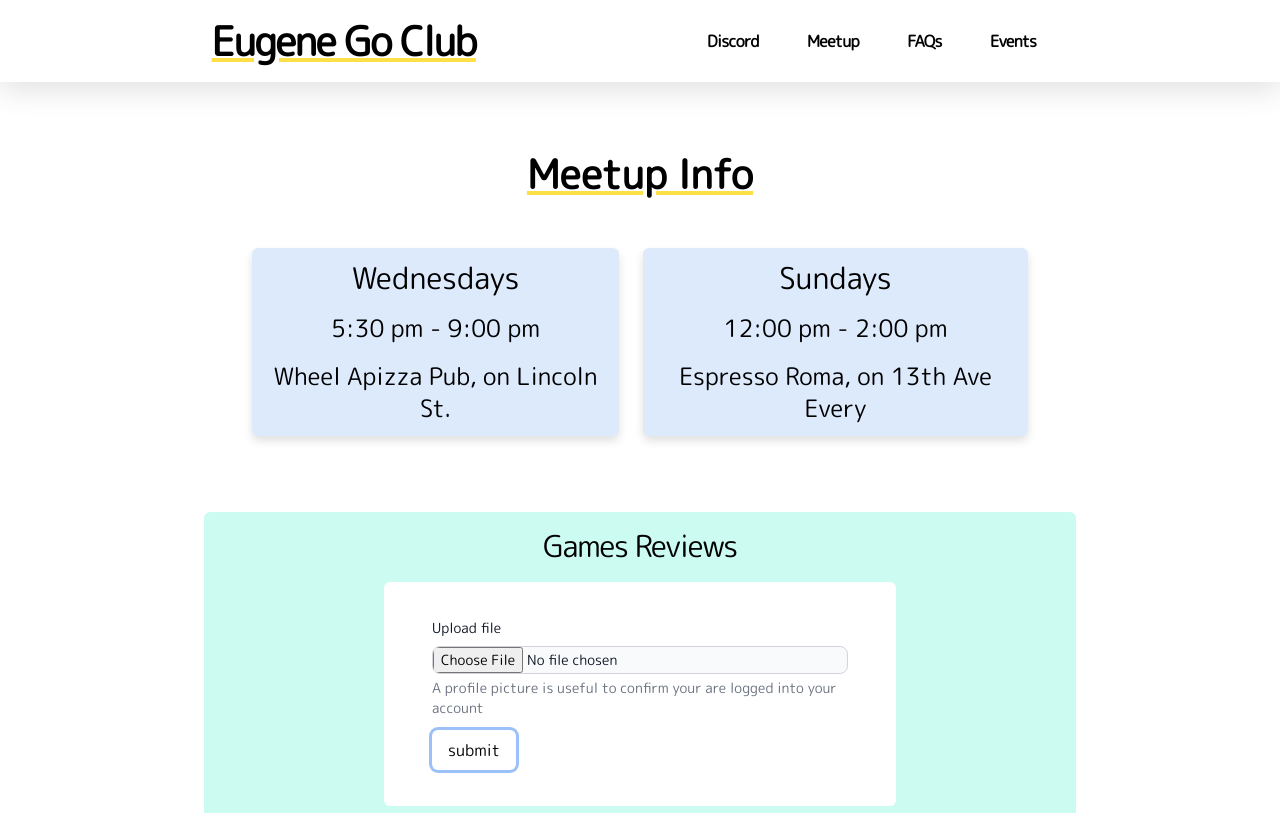
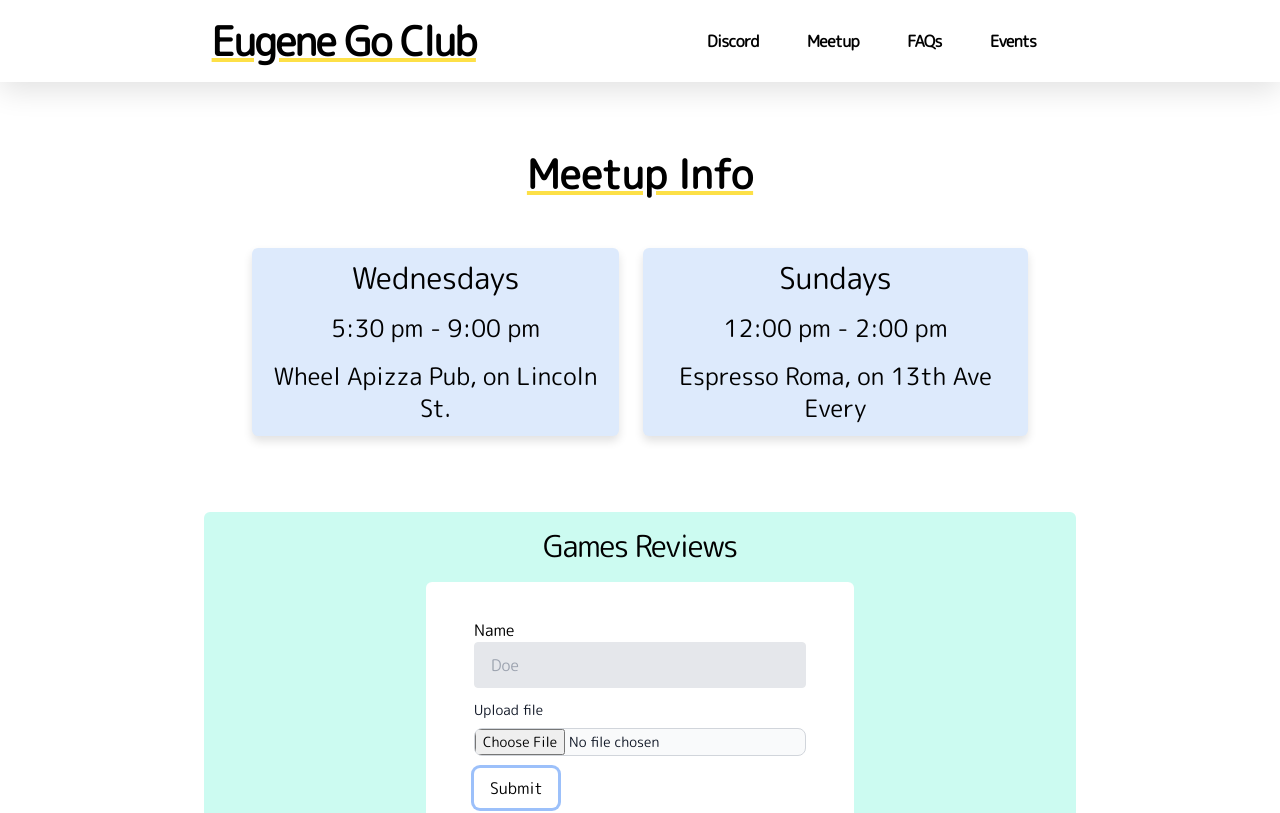
Before and after one commit to hnakae/go-club, a Next.js app: page / in a window 1280 px wide. Shown: the top 813 px of the page. Built offline with nearby package versions, Linux system fonts and the light colour scheme.

Commit message:
add rate limiter

```diff
--- a/next.config.js
+++ b/next.config.js
@@ -2,9 +2,7 @@
 const nextConfig = {
   reactStrictMode: true,
   images: {
-    domains: [
-      "https://s3.amazonaws.com/ClubExpressClubFiles/454497/graphics/portland-go-congress-v5_1744948022.png",
-    ], // Add your domain if needed
+    domains: ["https://s3.amazonaws.com"], // Add your domain if needed
   },
 };
 
--- a/package.json
+++ b/package.json
@@ -6,10 +6,13 @@
     "start": "next start"
   },
   "dependencies": {
+    "@types/express-rate-limit": "^6.0.0",
     "classnames": "^2.5.1",
     "date-fns": "^3.3.1",
+    "express-rate-limit": "^7.3.0",
     "gray-matter": "^4.0.3",
     "next": "14.1.0",
+    "nodemailer": "^6.9.13",
     "react": "^18",
     "react-dom": "^18",
     "remark": "^15.0.1",
@@ -17,6 +20,7 @@
   },
   "devDependencies": {
     "@types/node": "^20",
+    "@types/nodemailer": "^6.4.15",
     "@types/react": "^18",
     "@types/react-dom": "^18",
     "autoprefixer": "^10.0.1",
--- a/src/app/_components/form.tsx
+++ b/src/app/_components/form.tsx
@@ -1,26 +1,81 @@
+"use client";
+
+import React, { useState } from "react";
+
 const Form = () => {
+  const [selectedFile, setSelectedFile] = useState<File | null>(null);
+  const [name, setName] = useState<string>("");
+
+  const handleFileChange = (e: React.ChangeEvent<HTMLInputElement>) => {
+    if (e.target.files && e.target.files[0]) {
+      setSelectedFile(e.target.files[0]);
+    }
+  };
+
+  const handleNameChange = (e: React.ChangeEvent<HTMLInputElement>) => {
+    setName(e.target.value);
+  };
+
+  const onSubmit = async (e: React.FormEvent) => {
+    e.preventDefault();
+
+    if (!selectedFile) {
+      alert("Please select a file.");
+      return;
+    }
+
+    const formData = new FormData();
+    formData.append("name", name);
+
+    if (selectedFile) {
+      formData.append("file", selectedFile);
+    }
+
+    const response = await fetch("/api/email", {
+      method: "POST",
+      body: formData,
+    });
+    if (response.ok) {
+      console.log("Form submitted successfully");
+    } else {
+      console.error("Failed to submit form");
+    }
+  };
+
   return (
-    <form className="max-w-lg mx-auto bg-white rounded-md px-12 py-9">
+    <form
+      className="max-w-lg mx-auto bg-white rounded-md px-12 py-9"
+      onSubmit={onSubmit}
+    >
+      <label htmlFor="name">Name</label>
+      <input
+        className="mb-3 appearance-none block w-full bg-gray-200 text-gray-700 border border-gray-200 rounded py-3 px-4 leading-tight focus:outline-none focus:bg-white focus:border-gray-500"
+        id="name"
+        type="text"
+        placeholder="Doe"
+        onChange={handleNameChange}
+        required
+      />
       <label
         className="block mb-2 text-sm font-medium text-gray-900 dark:text-white"
-        htmlFor="user_avatar"
+        htmlFor="select_file"
       >
         Upload file
       </label>
       <input
         className="block w-full text-sm text-gray-900 border border-gray-300 rounded-lg cursor-pointer bg-gray-50 dark:text-gray-400 focus:outline-none dark:bg-gray-700 dark:border-gray-600 dark:placeholder-gray-400"
         aria-describedby="user_avatar_help"
-        id="user_avatar"
+        id="select_file"
         type="file"
+        accept=".sgf"
+        onChange={handleFileChange}
+        required
       />
-      <div
-        className="mt-1 text-sm text-gray-500 dark:text-gray-300"
-        id="user_avatar_help"
+      <button
+        type="submit"
+        className="ring rounded-md px-4 py-2 mt-3 hover:bg-blue-300"
       >
-        A profile picture is useful to confirm your are logged into your account
-      </div>
-      <button className="ring rounded-md px-4 py-2 mt-3 hover:bg-blue-300">
-        submit
+        Submit
       </button>
     </form>
   );
--- /dev/null
+++ b/src/app/api/email/route.ts
@@ -0,0 +1,75 @@
+import { NextRequest, NextResponse } from "next/server";
+import nodemailer from "nodemailer";
+import rateLimit from "express-rate-limit";
+
+// Create a rate limiter with the desired options
+const limiter = rateLimit({
+  windowMs: 15 * 60 * 1000, // 15 minutes
+  max: 5, // Limit each IP to 5 requests per windowMs
+  message: "Too many requests from this IP, please try again later",
+});
+
+export async function POST(req: NextRequest) {
+  // Apply the rate limiter middleware to the current request
+  await new Promise<void>((resolve, reject) => {
+    limiter(req, new NextResponse(), (err: any) => {
+      if (err) {
+        // If rate limit exceeded, return an error response
+        console.error("Rate limit exceeded: try again in 15 minutes", err);
+        reject(new NextResponse(err.message, { status: 429 }));
+      } else {
+        // If rate limit not exceeded, continue processing the request
+        resolve();
+      }
+    });
+  });
+
+  // Proceed with the rest of your API route logic
+  const formData = await req.formData();
+  const file = formData.get("file");
+  const name = formData.get("name");
+
+  if (!file || !(file instanceof Blob)) {
+    return new NextResponse("No file uploaded", { status: 400 });
+  }
+
+  const arrayBuffer = await file.arrayBuffer();
+  const buffer = Buffer.from(arrayBuffer);
+
+  console.log(`Name: ${name?.valueOf()}`);
+  console.log(`File content: ${buffer.toString("utf-8").slice(0, 30)}`);
+
+  // Create a Nodemailer transporter using Gmail
+  const transporter = nodemailer.createTransport({
+    service: "gmail",
+    auth: {
+      user: process.env.GMAIL_USER, // Your Gmail address
+      pass: process.env.GMAIL_PASS, // Your Gmail password or app-specific password
+    },
+  });
+
+  // Configure the email options
+  const mailOptions = {
+    from: process.env.GMAIL_USER, // Sender address
+    to: process.env.GMAIL_USER, // List of recipients (could be the same or different)
+    subject: "File upload",
+    text: `Name: ${name}`,
+    attachments: [
+      {
+        filename: (file as File).name, // File name
+        content: buffer, // File buffer
+      },
+    ],
+  };
+
+  // Send the email
+  try {
+    await transporter.sendMail(mailOptions);
+    console.log("Email sent successfully");
+    return new NextResponse("Email sent successfully", { status: 200 });
+  } catch (error) {
+    console.error(error);
+    console.log("Failed to send email");
+    return new NextResponse("Failed to send email", { status: 500 });
+  }
+}
--- a/src/app/page.tsx
+++ b/src/app/page.tsx
@@ -10,7 +10,7 @@ export default function Index() {
   const allPosts = getAllPosts();
 
   const heroPost = allPosts[0];
-  console.log(heroPost);
+  // console.log(heroPost);
 
   const morePosts = allPosts.slice(1);
 
```
Also changed, not shown: 2 other files (tests, documents, lock files or other folders).
